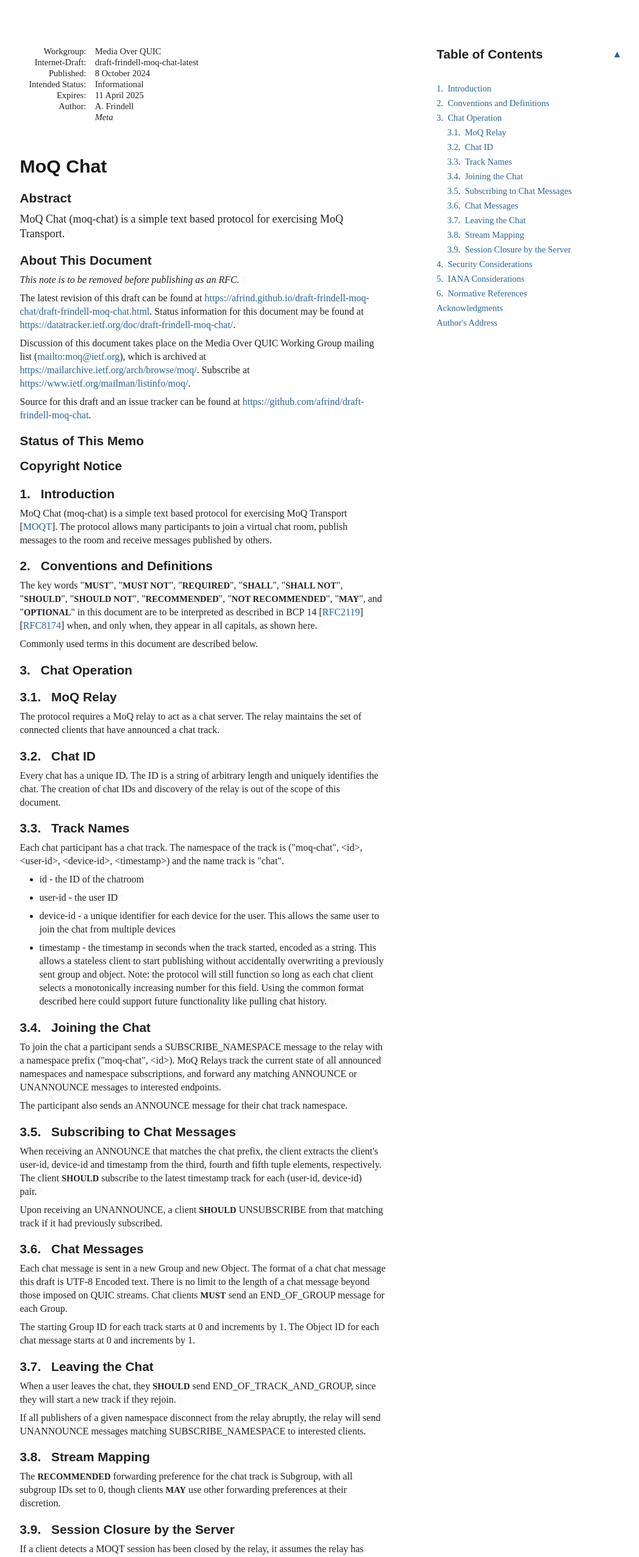
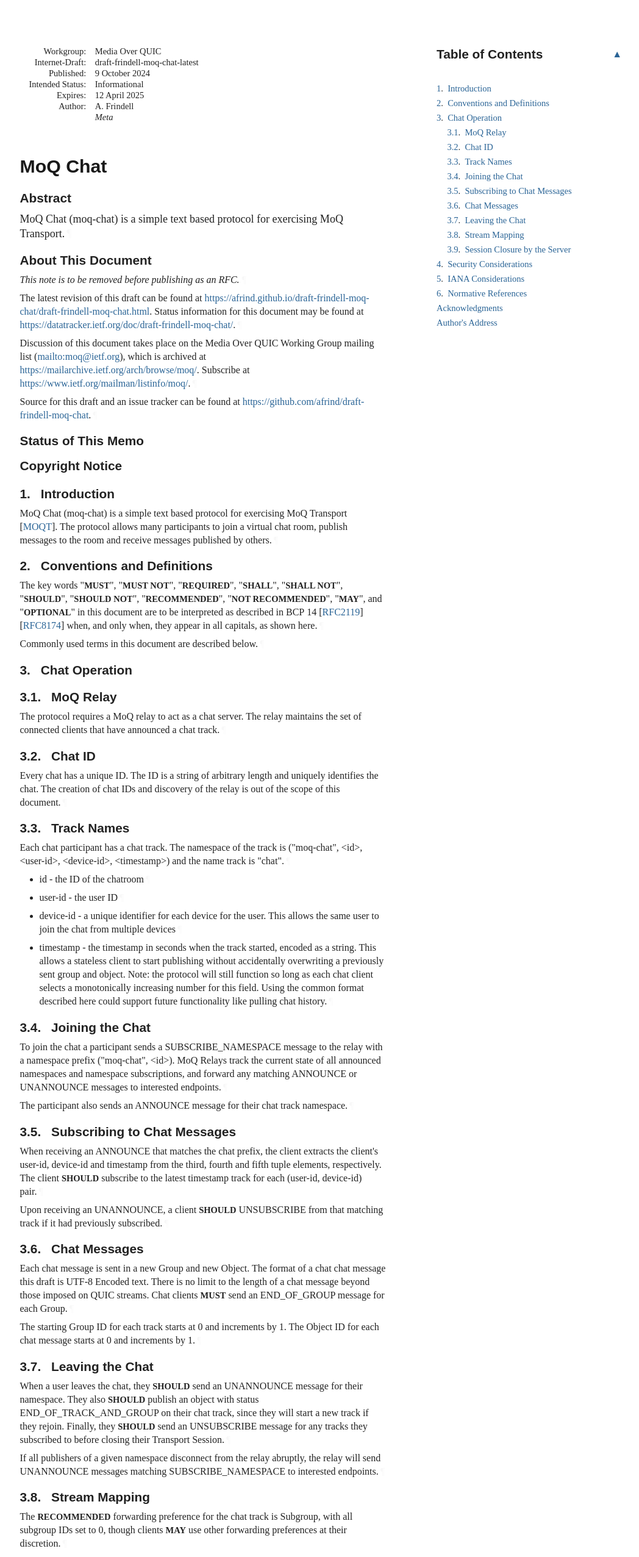
Before and after one commit to afrind/draft-frindell-moq-chat, a plain HTML site: page draft-frindell-moq-chat.html in a window 1280 px wide. Shown: the top 2553 px of the page at 61% size, without its empty margins (92-1140 px from the left). Drawn offline with Linux system fonts and the light colour scheme; a web font is replaced by a local one.

Commit message:
Script updating gh-pages from 0d61cc2. [ci skip]

```diff
--- a/draft-frindell-moq-chat.html
+++ b/draft-frindell-moq-chat.html
@@ -15,7 +15,7 @@ Transport.
 <meta content="draft-frindell-moq-chat-latest" name="ietf.draft">
 <!-- Generator version information:
   xml2rfc 3.23.2
-    Python 3.12.6
+    Python 3.12.7
     ConfigArgParse 1.7
     google-i18n-address 3.1.1
     intervaltree 3.1.0
@@ -1029,7 +1029,7 @@ svg :is([fill="white"], [fill^="#fff"]) {
 </tr></thead>
 <tfoot><tr>
 <td class="left">Frindell</td>
-<td class="center">Expires 11 April 2025</td>
+<td class="center">Expires 12 April 2025</td>
 <td class="right">[Page]</td>
 </tr></tfoot>
 </table>
@@ -1042,12 +1042,12 @@ svg :is([fill="white"], [fill^="#fff"]) {
 <dd class="internet-draft">draft-frindell-moq-chat-latest</dd>
 <dt class="label-published">Published:</dt>
 <dd class="published">
-<time datetime="2024-10-08" class="published">8 October 2024</time>
+<time datetime="2024-10-09" class="published">9 October 2024</time>
     </dd>
 <dt class="label-intended-status">Intended Status:</dt>
 <dd class="intended-status">Informational</dd>
 <dt class="label-expires">Expires:</dt>
-<dd class="expires"><time datetime="2025-04-11">11 April 2025</time></dd>
+<dd class="expires"><time datetime="2025-04-12">12 April 2025</time></dd>
 <dt class="label-authors">Author:</dt>
 <dd class="authors">
 <div class="author">
@@ -1098,7 +1098,7 @@ Transport.<a href="#section-abstract-1" class="pilcrow">¶</a></p>
         time. It is inappropriate to use Internet-Drafts as reference
         material or to cite them other than as "work in progress."<a href="#section-boilerplate.1-3" class="pilcrow">¶</a></p>
 <p id="section-boilerplate.1-4">
-        This Internet-Draft will expire on 11 April 2025.<a href="#section-boilerplate.1-4" class="pilcrow">¶</a></p>
+        This Internet-Draft will expire on 12 April 2025.<a href="#section-boilerplate.1-4" class="pilcrow">¶</a></p>
 </section>
 </div>
 <div id="copyright">
@@ -1306,11 +1306,14 @@ Object ID for each chat message starts at 0 and increments by 1.<a href="#sectio
         <h3 id="name-leaving-the-chat">
 <a href="#section-3.7" class="section-number selfRef">3.7. </a><a href="#name-leaving-the-chat" class="section-name selfRef">Leaving the Chat</a>
         </h3>
-<p id="section-3.7-1">When a user leaves the chat, they <span class="bcp14">SHOULD</span> send END_OF_TRACK_AND_GROUP, since
-they will start a new track if they rejoin.<a href="#section-3.7-1" class="pilcrow">¶</a></p>
+<p id="section-3.7-1">When a user leaves the chat, they <span class="bcp14">SHOULD</span> send an UNANNOUNCE message for their
+namespace. They also <span class="bcp14">SHOULD</span> publish an object with status
+END_OF_TRACK_AND_GROUP on their chat track, since they will start a new track if
+they rejoin.  Finally, they <span class="bcp14">SHOULD</span> send an UNSUBSCRIBE message for any
+tracks they subscribed to before closing their Transport Session.<a href="#section-3.7-1" class="pilcrow">¶</a></p>
 <p id="section-3.7-2">If all publishers of a given namespace disconnect from the relay abruptly, the
 relay will send UNANNOUNCE messages matching SUBSCRIBE_NAMESPACE to interested
-clients.<a href="#section-3.7-2" class="pilcrow">¶</a></p>
+endpoints.<a href="#section-3.7-2" class="pilcrow">¶</a></p>
 </section>
 </div>
 <div id="stream-mapping">
```
Also changed, not shown: index.html (+2 -2 lines), draft-frindell-moq-chat.txt.
